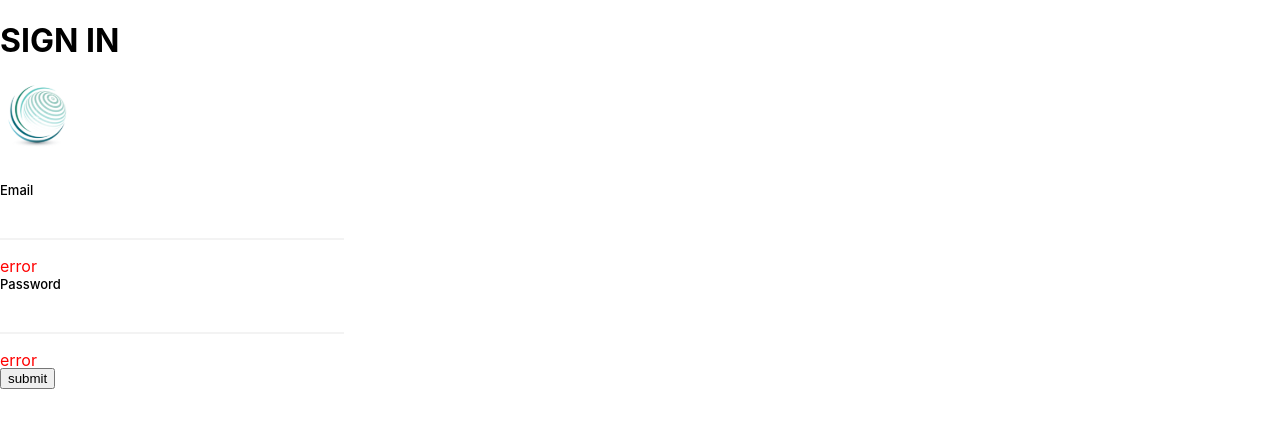
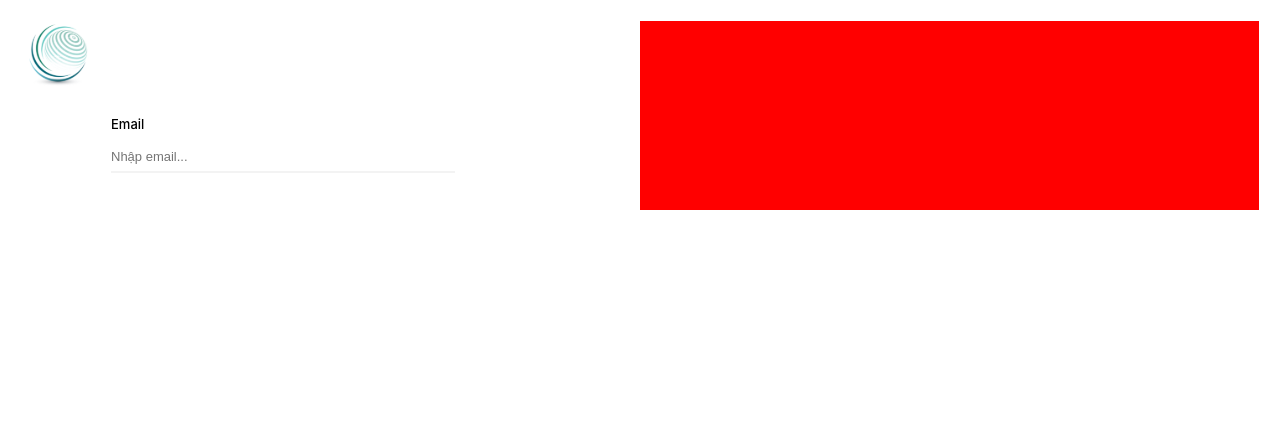
Before and after one commit to tranhuunam00/k10-reactjs, a React (Create React App) app: page / in a window 1280 px wide. Shown: the top 428 px of the page. Built offline with nearby package versions, Linux system fonts and the light colour scheme.

Commit message:
init register

```diff
--- a/src/App.css
+++ b/src/App.css
@@ -36,3 +36,15 @@
     transform: rotate(360deg);
   }
 }
+
+* {
+  padding: 0;
+  margin: 0;
+  box-sizing: border-box;
+}
+
+:root {
+}
+html {
+  font-size: 10px;
+}
--- a/src/App.js
+++ b/src/App.js
@@ -1,7 +1,8 @@
 import "./App.css";
 import LoginPage from "./modules/auth/login";
+import RegisterPage from "./modules/auth/register/register";
 
 function App() {
-  return <LoginPage />;
+  return <RegisterPage />;
 }
 export default App;
--- a/src/components/input/inputCustom.jsx
+++ b/src/components/input/inputCustom.jsx
@@ -3,8 +3,8 @@ import styles from "./style.module.scss";
 
 const InputCustom = ({
   label,
-  type,
-  error,
+  type = "text",
+  error = null,
   onChange = () => {},
   name,
   placeholder,
--- /dev/null
+++ b/src/modules/auth/register/register.jsx
@@ -0,0 +1,29 @@
+import { useState } from "react";
+import IMAGE_APP from "../../../assets/image";
+import InputCustom from "../../../components/input/inputCustom";
+import styles from "./style.module.scss";
+const RegisterPage = () => {
+  const [email, setEmail] = useState("");
+  const handleInput = (e) => {
+    const { name, value, checked } = e;
+    if (name === "email") setEmail(value);
+  };
+  return (
+    <div className={styles.register}>
+      <div className={styles.register_info}>
+        <img src={IMAGE_APP.iconMain} alt="" />
+        <div className={styles.info_input}>
+          <InputCustom
+            name={"email"}
+            label={"Email"}
+            placeholder={"Nhập email... "}
+            onChange={handleInput}
+          />
+        </div>
+      </div>
+      <div className={styles.register_intro}></div>
+    </div>
+  );
+};
+
+export default RegisterPage;
--- /dev/null
+++ b/src/modules/auth/register/style.module.scss
@@ -0,0 +1,19 @@
+.register {
+  width: 100%;
+  height: 100%;
+  padding: 2.1rem;
+  display: flex;
+  &_info {
+    width: 50%;
+  }
+  &_intro {
+    width: 50%;
+    background-color: red;
+  }
+}
+
+.info {
+  &_input {
+    margin-left: 9rem;
+  }
+}
```
Also changed, not shown: src/modules/auth/style.module.scss (added).
